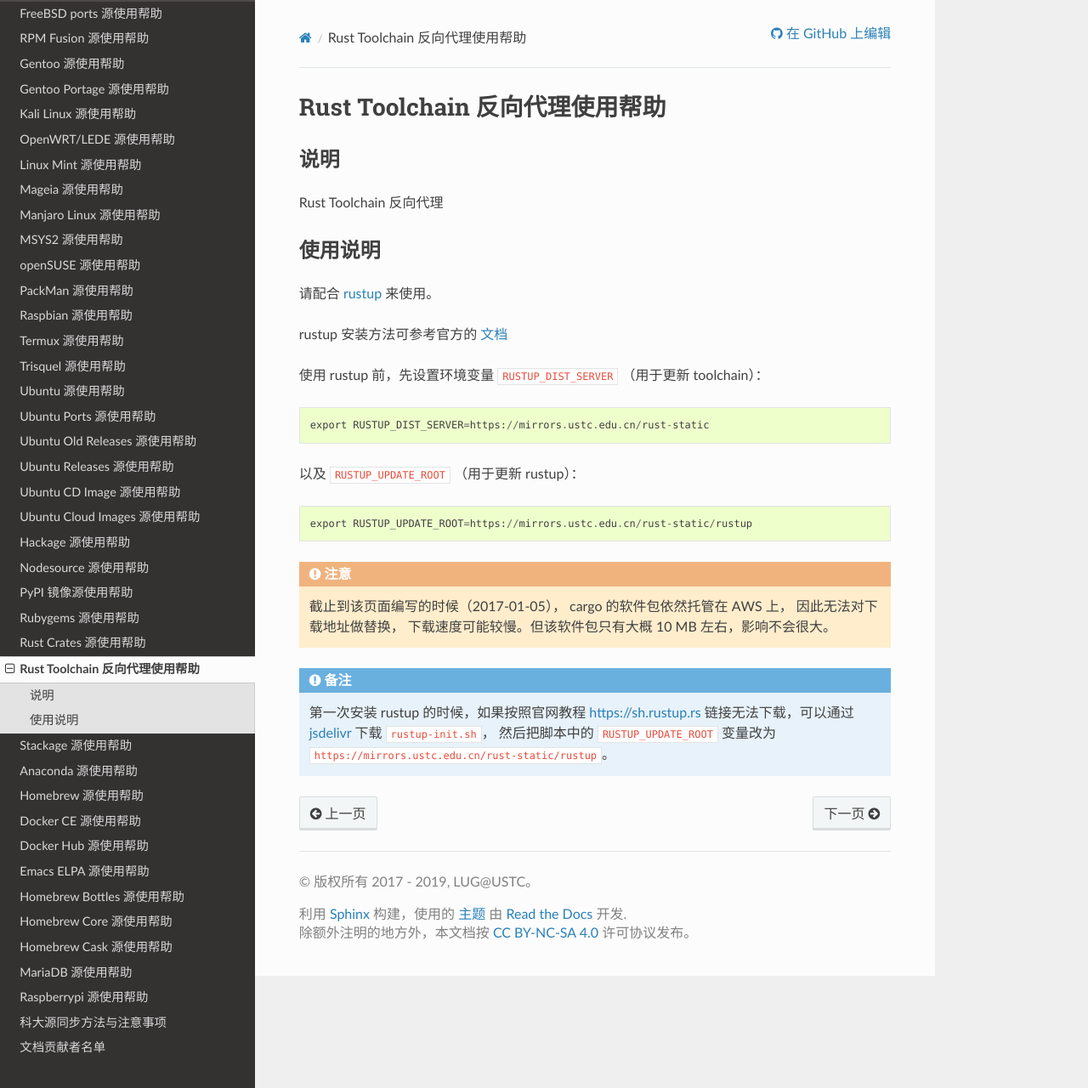
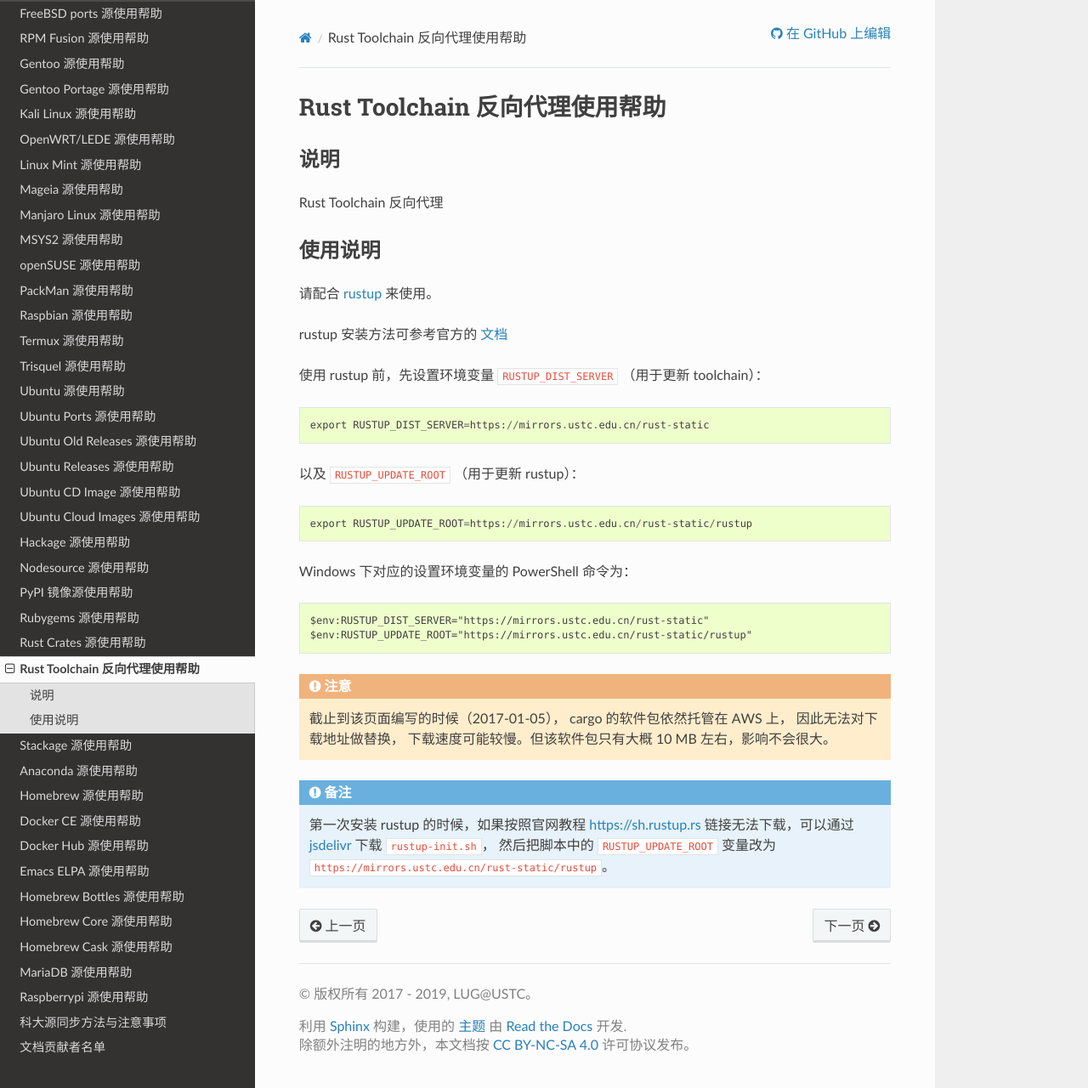
Before and after one commit to ustclug/mirrorhelp, a Sphinx documentation site: the page built from source/rust-static.rst, in a window 1280 px wide and 1280 px high. Shown: the whole window at 85% size. Built offline with Sphinx 7.4.7 and the Read the Docs theme 2.0.0, drawn with Linux system fonts in a browser that asks for light colours; pages that are not in the unit, such as notebooks, are missing from menus.

Commit message:
add Powershell command for Windows (#144)
* add Powershell command for windows

* fix format

Co-Authored-By: ksqsf <login@ksqsf.moe>

```diff
--- a/source/rust-static.rst
+++ b/source/rust-static.rst
@@ -26,6 +26,13 @@
 
     export RUSTUP_UPDATE_ROOT=https://mirrors.ustc.edu.cn/rust-static/rustup
 
+Windows 下对应的设置环境变量的 PowerShell 命令为：
+
+::
+
+    $env:RUSTUP_DIST_SERVER="https://mirrors.ustc.edu.cn/rust-static"
+    $env:RUSTUP_UPDATE_ROOT="https://mirrors.ustc.edu.cn/rust-static/rustup"
+
 .. attention::
     截止到该页面编写的时候（2017-01-05）， cargo 的软件包依然托管在 AWS 上， 因此无法对下载地址做替换，
     下载速度可能较慢。但该软件包只有大概 10 MB 左右，影响不会很大。
```
